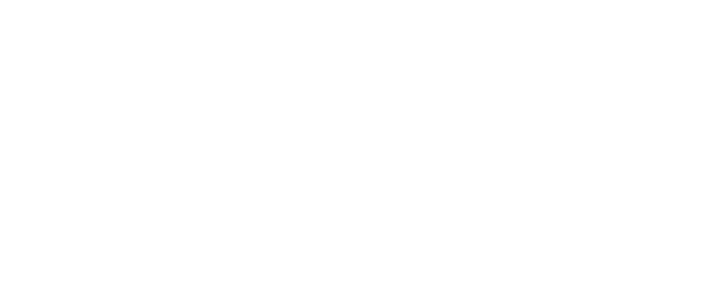
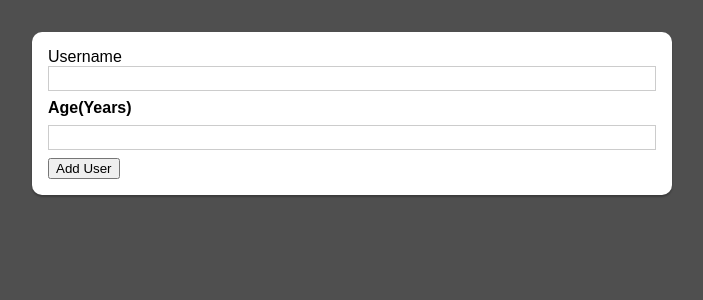
Before and after one commit to ppalladio/AddUser, a React (Create React App) app: page / in a window 1280 px wide. Shown: the top 300 px of the page, without its empty margins (288-991 px from the left). Built offline with nearby package versions, Linux system fonts and the light colour scheme.

Commit message:
resuable components, css modules

```diff
--- a/src/App.js
+++ b/src/App.js
@@ -1,12 +1,12 @@
 import React, { useState } from 'react';
-import UserList from './components/UserList';
+import AddUser from './components/Users/AddUser';
 
 function App() {
     let init = [{name:'Max', age:'(31 years old)'}];
-    const [users, setUsers] = useState(init)
+    // const [users, setUsers] = useState(init)
     return (
         <div>
-            <UserList />
+            <AddUser />
         </div>
     );
 }
--- /dev/null
+++ b/src/components/UI/Card.js
@@ -0,0 +1,9 @@
+import classes from './Card.module.css';
+
+function Card(props) {
+    return (
+        <div className={`${classes.card} ${props.className}`}>{props.children}</div> //.use css module
+    );
+}
+
+export default Card;
--- /dev/null
+++ b/src/components/UI/Card.module.css
@@ -0,0 +1,5 @@
+.card{
+    background: #fff;
+    box-shadow: 0 2px 2px rgba(0,0,0,0.26);
+    border-radius: 10px;
+}
--- /dev/null
+++ b/src/components/Users/AddUser.js
@@ -0,0 +1,25 @@
+import classes from './AddUser.module.css';
+import Card from '../UI/Card';
+function AddNewUser(props) {
+    function submitHandler(e) {
+        e.preventDefault();
+        const username = e.target[0].value;
+        const age = e.target[1].value;
+    }
+    return (//! props is anything passed from the parent component to the child component
+        <Card className={classes.input}>
+            {/* //.className in card component as props.className*/}
+            <form onSubmit={submitHandler}>
+                <div>
+                    <lable htmlFor="username">Username</lable>
+                    <input id="username" type="text" />
+
+                    <label>Age(Years)</label>
+                    <input id="age" type="number" min="0" step="1" />
+                    <button type="submit"> Add User</button>
+                </div>
+            </form>
+        </Card>
+    );
+}
+export default AddNewUser;
--- /dev/null
+++ b/src/components/Users/AddUser.module.css
@@ -0,0 +1,26 @@
+.input {
+    margin: 2rem auto;
+    padding: 1rem;
+    width: 90%;
+    max-width: 40rem;
+  }
+
+  .input label {
+    display: block;
+    font-weight: bold;
+    margin-bottom: 0.5rem;
+  }
+
+  .input input {
+    font: inherit;
+    display: block;
+    width: 100%;
+    border: 1px solid #ccc;
+    padding: 0.15rem;
+    margin-bottom: 0.5rem;
+  }
+
+  .input input:focus {
+    outline: none;
+    border-color: #4f005f;
+  }
--- a/src/index.css
+++ b/src/index.css
@@ -4,6 +4,7 @@
 
 html {
   font-family: sans-serif;
+  background:#4f4f4f
 }
 
 body {
```
Also changed, not shown: src/components/InputForm.js (deleted, +0 -21 lines), src/components/InputForm.scss (deleted).
